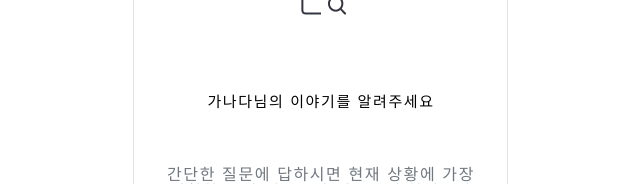
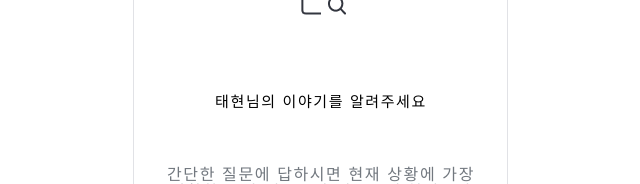
Before and after one commit to ockko/Cheongsan-KB, a Vue app: page /diagnosis in a window 1280 px wide. Shown: the part 266-450 px from the top of the page, without its empty margins (320-960 px from the left). Built offline with nearby package versions, Linux system fonts and the light colour scheme; a web font is replaced by a local one.

Commit message:
fix: 사용자 닉네임 pinia에서 받아오기 구현

```diff
--- a/src/components/domain/policy/DiagnosisResultSection.vue
+++ b/src/components/domain/policy/DiagnosisResultSection.vue
@@ -144,7 +144,7 @@ const openModal = async () => {
 
     // API 호출하여 상세 정보 가져오기
     const detailData = await getRecommendationDetail(policyId);
-    console.log(detailData)
+    console.log(detailData);
     modalData.value = detailData;
 
     // 모달 열기
@@ -180,7 +180,7 @@ const goToDiagnosis = () => {
     <!-- 상단 상태 텍스트 -->
     <div :class="styles.statusSection">
       <p :class="styles.userStatusText">
-        <span :class="styles.userName">{{ diagnosisResult.userName }}</span>
+        <span :class="styles.userName">{{ diagnosisResult.nickName }}</span>
         <span :class="styles.userSuffix">님은</span>
       </p>
       <p :class="styles.diagnosisStageText">
--- a/src/components/domain/policy/DiagnosisSection.vue
+++ b/src/components/domain/policy/DiagnosisSection.vue
@@ -1,8 +1,10 @@
 <script setup>
 import styles from '@/assets/styles/components/policy/DiagnosisSection.module.css';
 import { useRouter } from 'vue-router';
+import { useAuthStore } from '@/stores/auth';
 
 const router = useRouter();
+const authStore = useAuthStore();
 
 // 자가진단 페이지로 이동
 const goToDiagnosis = () => {
@@ -24,7 +26,8 @@ const goToDiagnosis = () => {
       <div :class="styles.searchText">
         <h2 :class="styles.searchTitle">내게 맞는<br />채무 조정 제도 찾기</h2>
         <p :class="styles.searchDescription">
-          가나다님의 상황에 맞는<br />채무 조정 제도를 알려드려요.
+          {{ authStore.state.user.nickName }}님의 상황에 맞는<br />채무 조정
+          제도를 알려드려요.
         </p>
       </div>
     </div>
--- a/src/pages/Diagnosis.vue
+++ b/src/pages/Diagnosis.vue
@@ -3,8 +3,10 @@ import styles from '@/assets/styles/pages/Diagnosis.module.css';
 import { ref, computed } from 'vue';
 import { useRouter } from 'vue-router';
 import { submitDiagnosis } from '@/api/diagnosis.js';
+import { useAuthStore } from '@/stores/auth';
 
 const router = useRouter();
+const authStore = useAuthStore();
 
 // 현재 단계 관리 (-1: 시작 페이지, 0~2: 진단 단계)
 const currentStep = ref(-1);
@@ -178,13 +180,9 @@ const completeDiagnosis = async () => {
     console.error('진단 완료 처리 실패:', error);
 
     // 사용자에게 에러 메시지 표시
-    alert(
-      '진단 결과를 저장하는데 문제가 발생했습니다. 다시 시도해주세요.'
-    );
+    alert('진단 결과를 저장하는데 문제가 발생했습니다. 다시 시도해주세요.');
   }
 };
-
-
 
 // 정책 페이지로 돌아가기
 const goHome = () => {
@@ -228,7 +226,9 @@ const goHome = () => {
           </div>
 
           <div :class="styles.startTextContainer">
-            <h1 :class="styles.startTitle">가나다님의 이야기를 알려주세요</h1>
+            <h1 :class="styles.startTitle">
+              {{ authStore.state.user.nickName }}님의 이야기를 알려주세요
+            </h1>
             <p :class="styles.startDescription">
               간단한 질문에 답하시면 현재 상황에 가장 적합한 공적 채무조정
               제도를 추천해드립니다.
--- a/src/stores/auth.js
+++ b/src/stores/auth.js
@@ -4,8 +4,10 @@ import { ref } from 'vue';
 
 const initState = {
   token:
-    'yJhbGciOiJIUzI1NiJ9.eyJzdWIiOiJhbnRlaHl1bjQ4ODAiLCJpYXQiOjE3NTQ0NjkzNjgsImV4cCI6MTc1NDQ3Mjk2OH0.NMQ10HNM6OQR8C1RlP5gHsRL1ZofRYcb5FBXEPQ56Pk', // 접근 토큰(JWT)
-  user: {},
+    'eyJhbGciOiJIUzI1NiJ9.eyJzdWIiOiJhbnRlaHl1bjQ4ODAiLCJpYXQiOjE3NTQ2MTY1MDEsImV4cCI6MTc1NDYyMDEwMX0.g_VDBVVUsN055HLAy_wfQ65lSXht8K0yQBFUc1TJGnI', // 접근 토큰(JWT)
+  user: {
+    nickName: '태현',
+  },
 };
 
 export const useAuthStore = defineStore('auth', () => {
```
